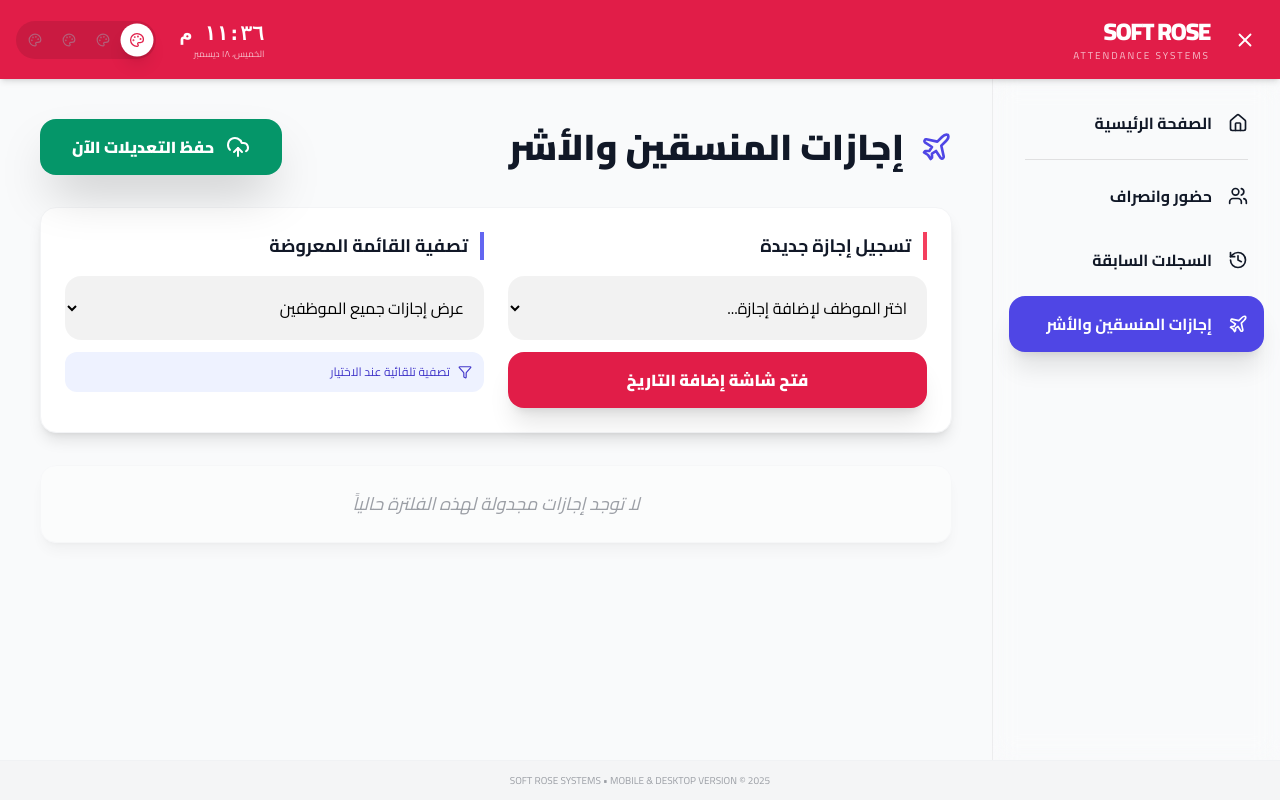
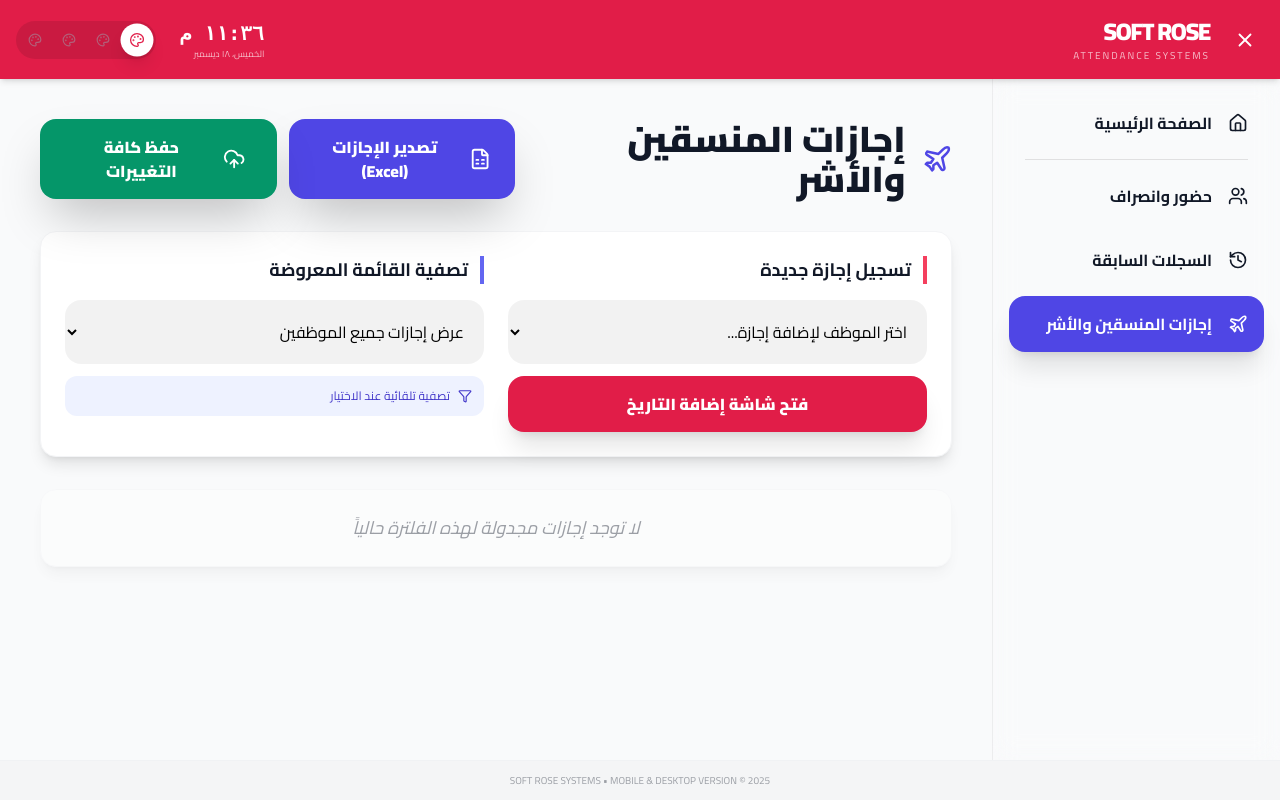
Before and after one commit to amirkokoaa-byte/hedor-wa-enseraf, a React (Vite) app: page / in a window 1280 px wide. Both pictures are taken after a click on the button "إجازات المنسقين والأشر". Built offline with nearby package versions, Linux system fonts and the light colour scheme.

Commit message:
feat: Add export functionality for vacations
Implements the ability to export vacation records to an Excel file. This includes filtering by employee ID and generating a filename based on the filter. The export uses the same XLSX library as attendance exports.

```diff
--- a/App.tsx
+++ b/App.tsx
@@ -235,6 +235,34 @@ export default function App() {
     const workbook = XLSX.utils.book_new();
     XLSX.utils.book_append_sheet(workbook, worksheet, "Attendance");
     XLSX.writeFile(workbook, `${title}.xlsx`);
+  };
+
+  const handleExportVacations = () => {
+    const filtered = vacationFilterId
+      ? vacations.filter(v => v.employeeId === vacationFilterId)
+      : vacations;
+
+    if (filtered.length === 0) {
+      alert('لا توجد إجازات للتصدير');
+      return;
+    }
+
+    const data = filtered.map(v => {
+      const emp = employees.find(e => e.id === v.employeeId);
+      return {
+        'اسم الموظف': emp?.name || 'غير معروف',
+        'التاريخ': v.date,
+        'النوع': 'إجازة سنوية'
+      };
+    });
+
+    const worksheet = XLSX.utils.json_to_sheet(data);
+    const workbook = XLSX.utils.book_new();
+    XLSX.utils.book_append_sheet(workbook, worksheet, "Vacations");
+    const filename = vacationFilterId
+      ? `إجازات_${employees.find(e => e.id === vacationFilterId)?.name}.xlsx`
+      : `كافة_الإجازات.xlsx`;
+    XLSX.writeFile(workbook, filename);
   };
 
   const handleCopyGroup = (records: AttendanceRecord[]) => {
@@ -558,13 +586,23 @@ export default function App() {
               <div className="flex flex-col sm:flex-row justify-between items-start sm:items-center gap-4">
                 <h2 className="text-2xl md:text-4xl font-black flex items-center gap-4"><Plane className="text-indigo-600" size={32}/> إجازات المنسقين والأشر</h2>
 
-                {/* Save Button for Vacations */}
-                <button
-                  onClick={handleSaveAll}
-                  className="w-full sm:w-auto flex items-center justify-center gap-3 bg-emerald-600 text-white px-8 py-4 rounded-2xl font-black shadow-2xl hover:bg-emerald-700 active:scale-95 transition-all"
-                >
-                  <CloudUpload size={24}/> حفظ التعديلات الآن
-                </button>
+                <div className="flex flex-col sm:flex-row gap-3 w-full sm:w-auto">
+                   {/* Export Vacations Button */}
+                   <button
+                    onClick={handleExportVacations}
+                    className="flex items-center justify-center gap-3 bg-indigo-600 text-white px-6 py-4 rounded-2xl font-black shadow-2xl hover:bg-indigo-700 active:scale-95 transition-all"
+                  >
+                    <FileSpreadsheet size={24}/> تصدير الإجازات (Excel)
+                  </button>
+
+                  {/* Save Button for Vacations */}
+                  <button
+                    onClick={handleSaveAll}
+                    className="flex items-center justify-center gap-3 bg-emerald-600 text-white px-8 py-4 rounded-2xl font-black shadow-2xl hover:bg-emerald-700 active:scale-95 transition-all"
+                  >
+                    <CloudUpload size={24}/> حفظ كافة التغييرات
+                  </button>
+                </div>
               </div>
 
               <div className={getCardClasses()}>
```
